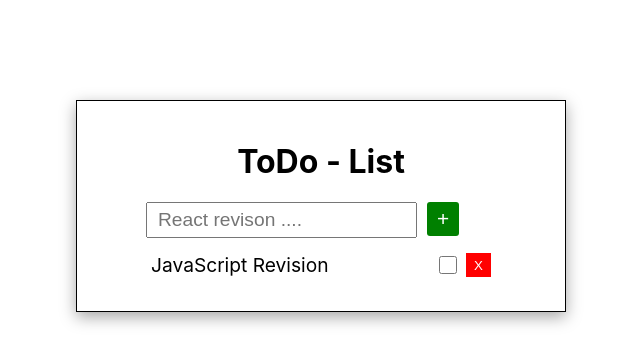
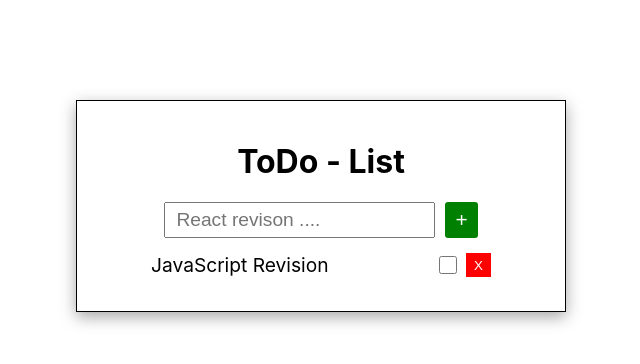
Before and after one commit to carzy-zala/todo-list, a React (Create React App) app: page / in a window 1280 px wide. Shown: the top 364 px of the page, without its empty margins (319-959 px from the left). Built offline with nearby package versions, Linux system fonts and the light colour scheme.

Commit message:
change in style

```diff
--- a/src/components/AddTodos/index.css
+++ b/src/components/AddTodos/index.css
@@ -1,6 +1,6 @@
 .todo-input{
-    /* display: flex;
-    justify-content: center; */
+    display: flex;
+    justify-content: center;
     width: 350px;
     margin: auto;
 }
```
